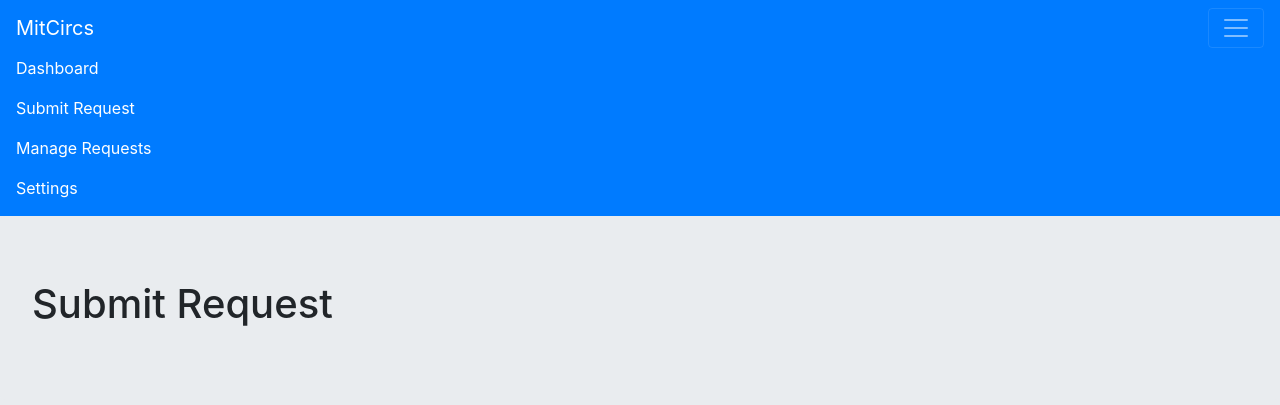
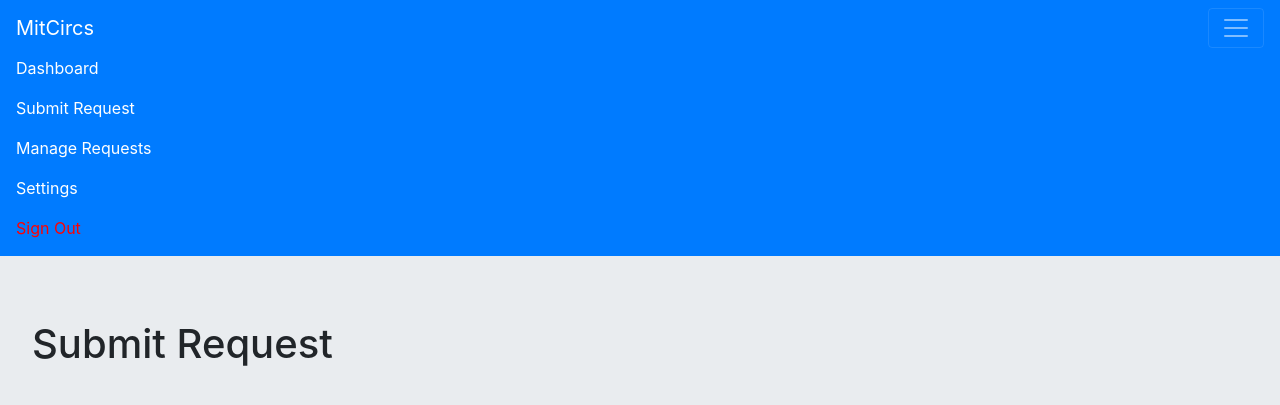
Before and after one commit to RobJTaylor/MitCircs, a Flask app: page /submit_request in a window 1280 px wide, after a click that opens the changed part. Shown: the top 405 px of the page. Run offline with Flask 2, Linux system fonts and the light colour scheme; some libraries are stand-ins or nearby versions.

Commit message:
Added logout on other pages

```diff
--- a/templates/manage_requests.html
+++ b/templates/manage_requests.html
@@ -40,6 +40,9 @@
                 <li class="nav-item">
                     <a class="nav-link" href="/settings">Settings</a>
                 </li>
+                <li class="nav-item">
+                    <a id="signOut" class="nav-link sign-out" href="#">Sign Out</a>
+                </li>
             </ul>
         </div>
     </nav>
--- a/templates/submit_request.html
+++ b/templates/submit_request.html
@@ -40,6 +40,9 @@
                 <li class="nav-item">
                     <a class="nav-link" href="/settings">Settings</a>
                 </li>
+                <li class="nav-item">
+                    <a id="signOut" class="nav-link sign-out" href="#">Sign Out</a>
+                </li>
             </ul>
         </div>
     </nav>
```
